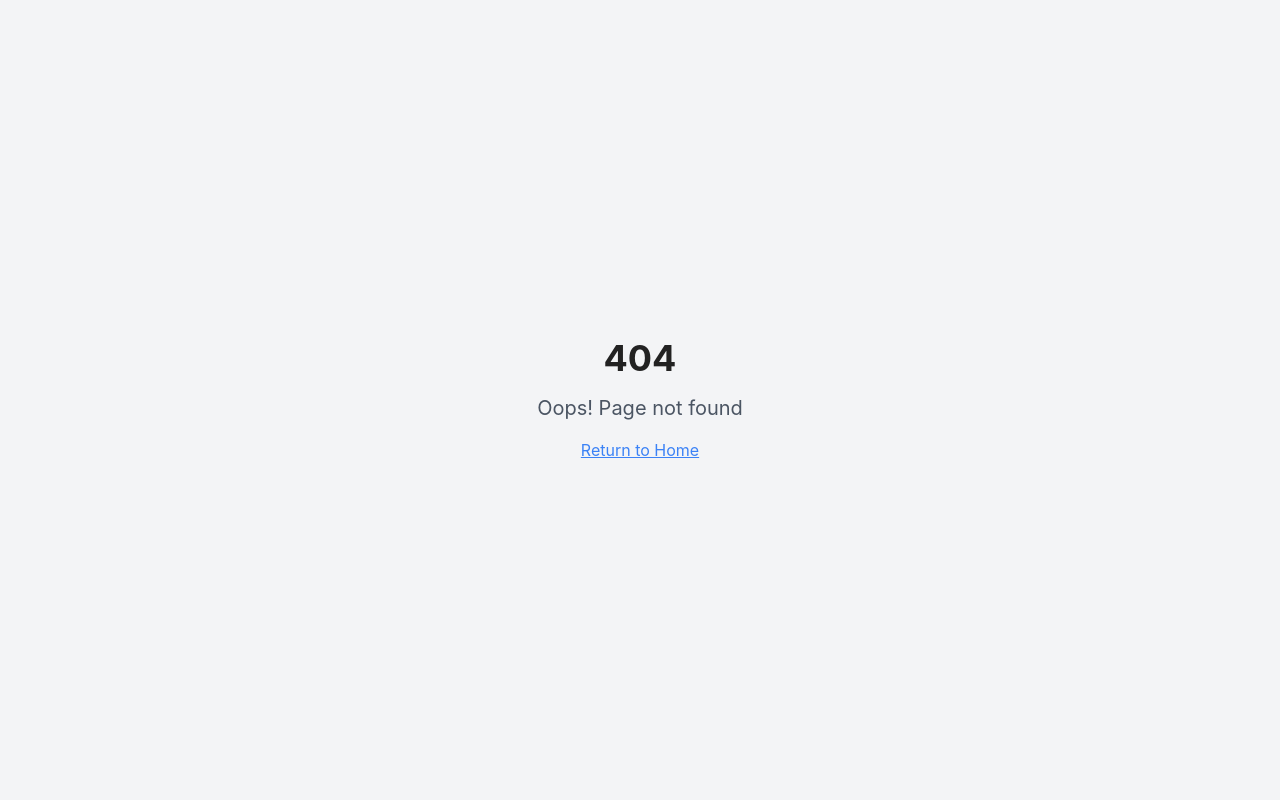
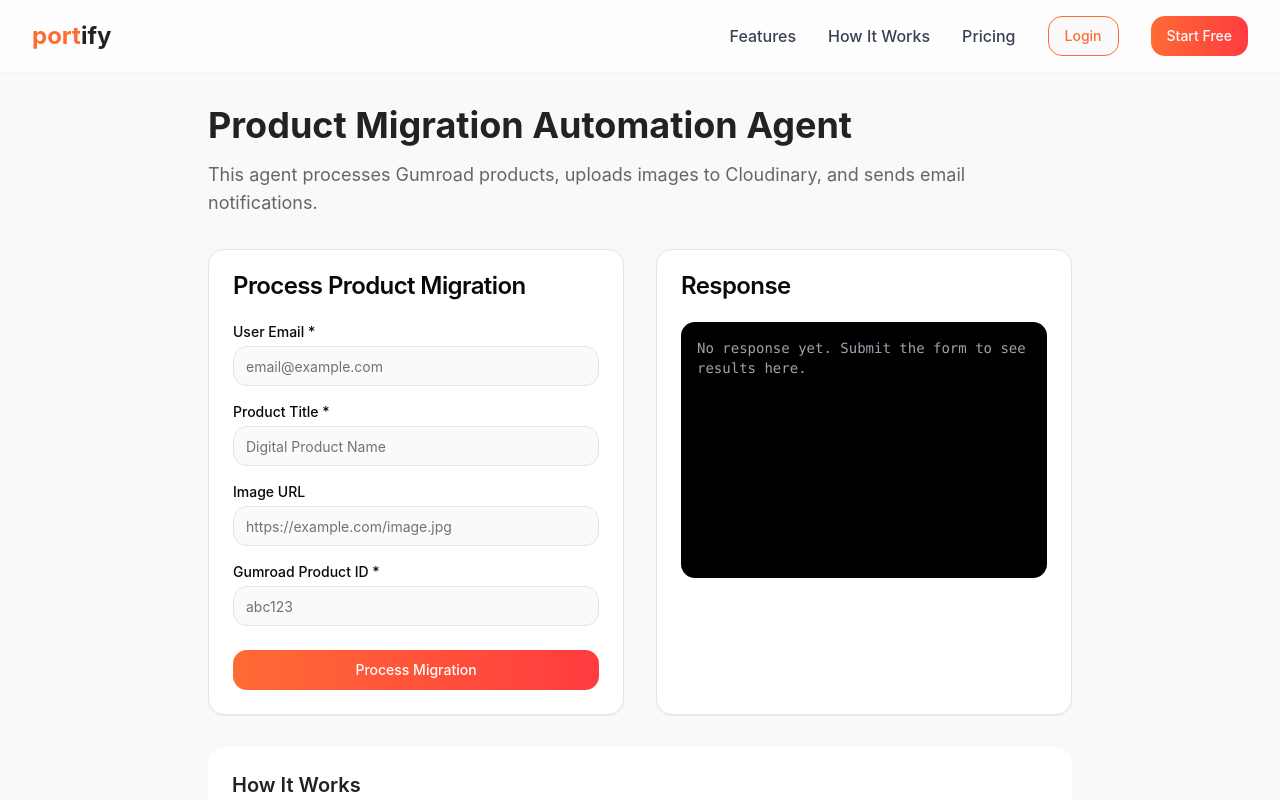
Before and after one commit to SumanthChary/portify-original, a React (Vite) app: page /automation-agent in a window 1280 px wide. Before the commit this address had no page. Shown: the top 800 px of the page. Built offline with nearby package versions, Linux system fonts and the light colour scheme.

Commit message:
Add product migration automation
Implement automation for migrating Gumroad product data, including image uploads, data insertion into Supabase, and email notifications.

```diff
--- a/src/App.tsx
+++ b/src/App.tsx
@@ -11,6 +11,7 @@ import N8nGuide from "./pages/N8nGuide";
 import ProductPreview from "./pages/ProductPreview";
 import WebhookReceiver from "./pages/WebhookReceiver";
 import GumroadWebhookTest from "./pages/GumroadWebhookTest";
+import AutomationAgent from "./pages/AutomationAgent";
 
 const queryClient = new QueryClient();
 
@@ -27,6 +28,7 @@ const App = () => (
           <Route path="/webhook" element={<WebhookReceiver />} />
           <Route path="/preview/:previewId" element={<ProductPreview />} />
           <Route path="/gumroad-webhook-test" element={<GumroadWebhookTest />} />
+          <Route path="/automation-agent" element={<AutomationAgent />} />
           {/* ADD ALL CUSTOM ROUTES ABOVE THE CATCH-ALL "*" ROUTE */}
           <Route path="*" element={<NotFound />} />
         </Routes>
--- /dev/null
+++ b/src/pages/AutomationAgent.tsx
@@ -0,0 +1,178 @@
+
+import { useState } from "react";
+import { Button } from "@/components/ui/button";
+import { Input } from "@/components/ui/input";
+import { Card, CardContent, CardFooter, CardHeader, CardTitle } from "@/components/ui/card";
+import { toast } from "sonner";
+import Header from "@/components/Header";
+import Footer from "@/components/Footer";
+import { supabase } from "@/integrations/supabase/client";
+
+const AutomationAgent = () => {
+  const [isLoading, setIsLoading] = useState(false);
+  const [formData, setFormData] = useState({
+    user_email: "",
+    product_title: "",
+    image_url: "",
+    gumroad_product_id: ""
+  });
+  const [response, setResponse] = useState<any>(null);
+
+  const handleInputChange = (e: React.ChangeEvent<HTMLInputElement | HTMLTextAreaElement>) => {
+    const { name, value } = e.target;
+    setFormData(prev => ({ ...prev, [name]: value }));
+  };
+
+  const handleSubmit = async (e: React.FormEvent) => {
+    e.preventDefault();
+    setIsLoading(true);
+    setResponse(null);
+
+    try {
+      toast.loading("Processing product migration...");
+
+      // Call the Supabase Edge Function
+      const { data, error } = await supabase.functions.invoke("product-migration-agent", {
+        body: formData
+      });
+
+      if (error) {
+        throw error;
+      }
+
+      setResponse(data);
+      toast.success("Product migration initiated successfully!");
+    } catch (error) {
+      console.error("Error processing migration:", error);
+      toast.error("Failed to process migration");
+      setResponse(error);
+    } finally {
+      setIsLoading(false);
+    }
+  };
+
+  return (
+    <div className="min-h-screen flex flex-col">
+      <Header />
+      <main className="flex-grow bg-offwhite py-8">
+        <div className="max-w-4xl mx-auto px-4">
+          <div className="mb-8">
+            <h1 className="text-3xl md:text-4xl font-bold mb-4">Product Migration Automation Agent</h1>
+            <p className="text-lg text-coolGray">
+              This agent processes Gumroad products, uploads images to Cloudinary, and sends email notifications.
+            </p>
+          </div>
+
+          <div className="grid md:grid-cols-2 gap-8">
+            <Card>
+              <CardHeader>
+                <CardTitle>Process Product Migration</CardTitle>
+              </CardHeader>
+              <form onSubmit={handleSubmit}>
+                <CardContent className="space-y-4">
+                  <div>
+                    <label htmlFor="user_email" className="block text-sm font-medium mb-1">
+                      User Email *
+                    </label>
+                    <Input
+                      id="user_email"
+                      name="user_email"
+                      value={formData.user_email}
+                      onChange={handleInputChange}
+                      placeholder="email@example.com"
+                      required
+                    />
+                  </div>
+
+                  <div>
+                    <label htmlFor="product_title" className="block text-sm font-medium mb-1">
+                      Product Title *
+                    </label>
+                    <Input
+                      id="product_title"
+                      name="product_title"
+                      value={formData.product_title}
+                      onChange={handleInputChange}
+                      placeholder="Digital Product Name"
+                      required
+                    />
+                  </div>
+
+                  <div>
+                    <label htmlFor="image_url" className="block text-sm font-medium mb-1">
+                      Image URL
+                    </label>
+                    <Input
+                      id="image_url"
+                      name="image_url"
+                      value={formData.image_url}
+                      onChange={handleInputChange}
+                      placeholder="https://example.com/image.jpg"
+                    />
+                  </div>
+
+                  <div>
+                    <label htmlFor="gumroad_product_id" className="block text-sm font-medium mb-1">
+                      Gumroad Product ID *
+                    </label>
+                    <Input
+                      id="gumroad_product_id"
+                      name="gumroad_product_id"
+                      value={formData.gumroad_product_id}
+                      onChange={handleInputChange}
+                      placeholder="abc123"
+                      required
+                    />
+                  </div>
+                </CardContent>
+                <CardFooter>
+                  <Button
+                    type="submit"
+                    className="w-full bg-cta-gradient hover:opacity-90 text-white"
+                    disabled={isLoading}
+                  >
+                    {isLoading ? (
+                      <>
+                        <span className="inline-block h-4 w-4 mr-2 animate-spin rounded-full border-2 border-solid border-white border-r-transparent"></span>
+                        Processing...
+                      </>
+                    ) : "Process Migration"}
+                  </Button>
+                </CardFooter>
+              </form>
+            </Card>
+
+            <Card>
+              <CardHeader>
+                <CardTitle>Response</CardTitle>
+              </CardHeader>
+              <CardContent>
+                <div className="bg-black text-green-400 p-4 rounded-md h-64 overflow-auto font-mono text-sm">
+                  {response ? (
+                    <pre>{JSON.stringify(response, null, 2)}</pre>
+                  ) : (
+                    <p className="text-gray-400">No response yet. Submit the form to see results here.</p>
+                  )}
+                </div>
+              </CardContent>
+            </Card>
+          </div>
+
+          <div className="mt-8 bg-white p-6 rounded-lg shadow-sm">
+            <h2 className="text-xl font-semibold mb-4">How It Works</h2>
+            <ol className="list-decimal pl-6 space-y-3 text-coolGray">
+              <li>Enter the product details from Gumroad</li>
+              <li>The automation agent processes the image through Cloudinary</li>
+              <li>Product data is stored in the migrations table</li>
+              <li>An email notification is sent to the user</li>
+              <li>The response shows the status of all operations</li>
+            </ol>
+          </div>
+        </div>
+      </main>
+      <Footer />
+    </div>
+  );
+};
+
+export default AutomationAgent;
```
Also changed, not shown: 2 other files (tests, documents, lock files or other folders).
